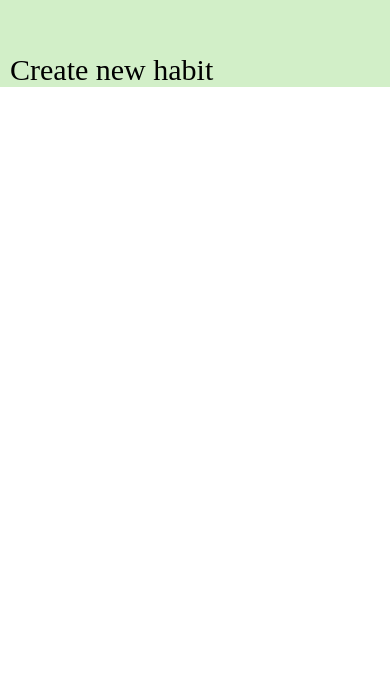
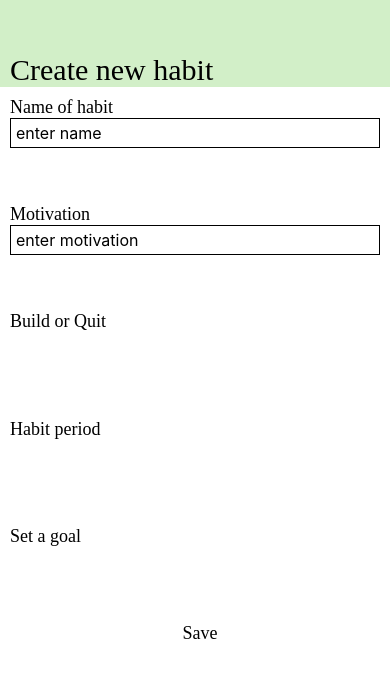
Before and after one commit to Cstew12/cse115A, a React Native app: screen / in a window 390 px wide. Shown: the part 124-802 px from the top of the page. Built offline with nearby package versions, Linux system fonts and the light colour scheme.

Commit message:
Better styling and input boxes

```diff
--- a/app/screens/CreateHabitScreen.js
+++ b/app/screens/CreateHabitScreen.js
@@ -1,5 +1,5 @@
 import React from 'react';
-import { StyleSheet, Text, View } from 'react-native';
+import { StyleSheet, Text, TextInput, View } from 'react-native';
 
 function CreateHabitScreen(props) {
     return (
@@ -7,7 +7,28 @@ function CreateHabitScreen(props) {
             <View style={styles.top}>
                 <Text style={styles.header}>Create new habit</Text>
             </View>
-            <View style={styles.bottom}/>
+            <View style={styles.bottom}>
+                <View style={styles.options}>
+                    <Text style={styles.options_font}>Name of habit</Text>
+                    <TextInput style={styles.input} placeholder="enter name"/>
+                </View>
+                <View style={styles.options}>
+                    <Text style={styles.options_font}>Motivation</Text>
+                    <TextInput style={styles.input} placeholder="enter motivation"/>
+                </View>
+                <View style={styles.options}>
+                    <Text style={styles.options_font}>Build or Quit</Text>
+                </View>
+                <View style={styles.options}>
+                    <Text style={styles.options_font}>Habit period</Text>
+                </View>
+                <View style={styles.options}>
+                    <Text style={styles.options_font}>Set a goal</Text>
+                </View>
+                <View style={styles.save_button}>
+                    <Text style={styles.options_font}>Save</Text>
+                </View>
+            </View>
         </View>
     );
 }
@@ -32,6 +53,27 @@ const styles = StyleSheet.create({
         justifyContent: 'flex-end',
         marginLeft: 10,
     },
+    options: {
+        flex: 1,
+        marginLeft: 10,
+        marginTop: 10,
+        marginRight: 10,
+    },
+    save_button: {
+        flex: 1,
+        marginLeft: 10,
+        alignSelf: 'center',
+    },
+    options_font: {
+        fontFamily: 'AvenirNext-Medium',
+        fontSize: 18,
+    },
+    input :{
+        borderWidth: .5,
+        height: 30,
+        fontSize: 16,
+        paddingLeft: 5,
+    }
 });
 
 export default CreateHabitScreen;
```
